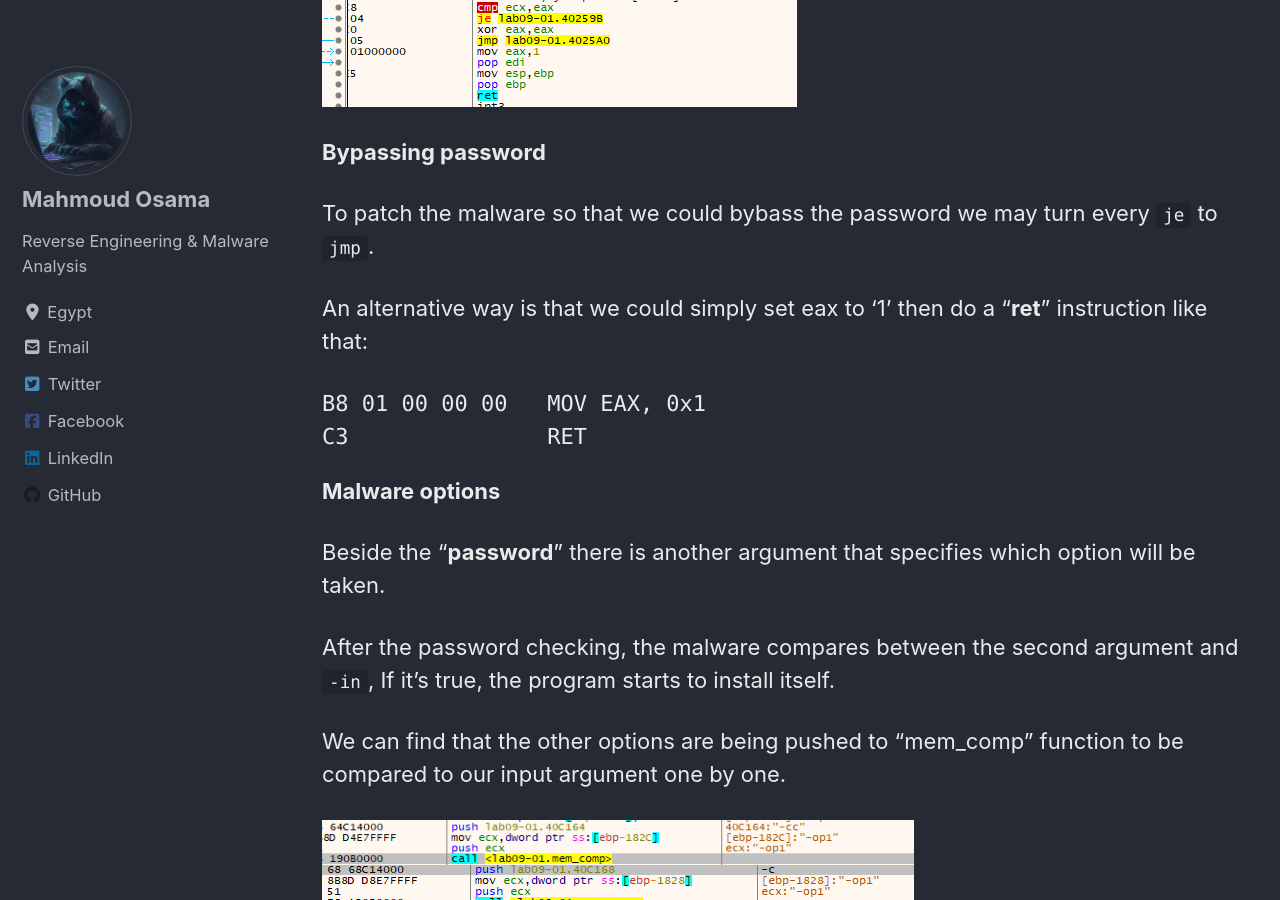
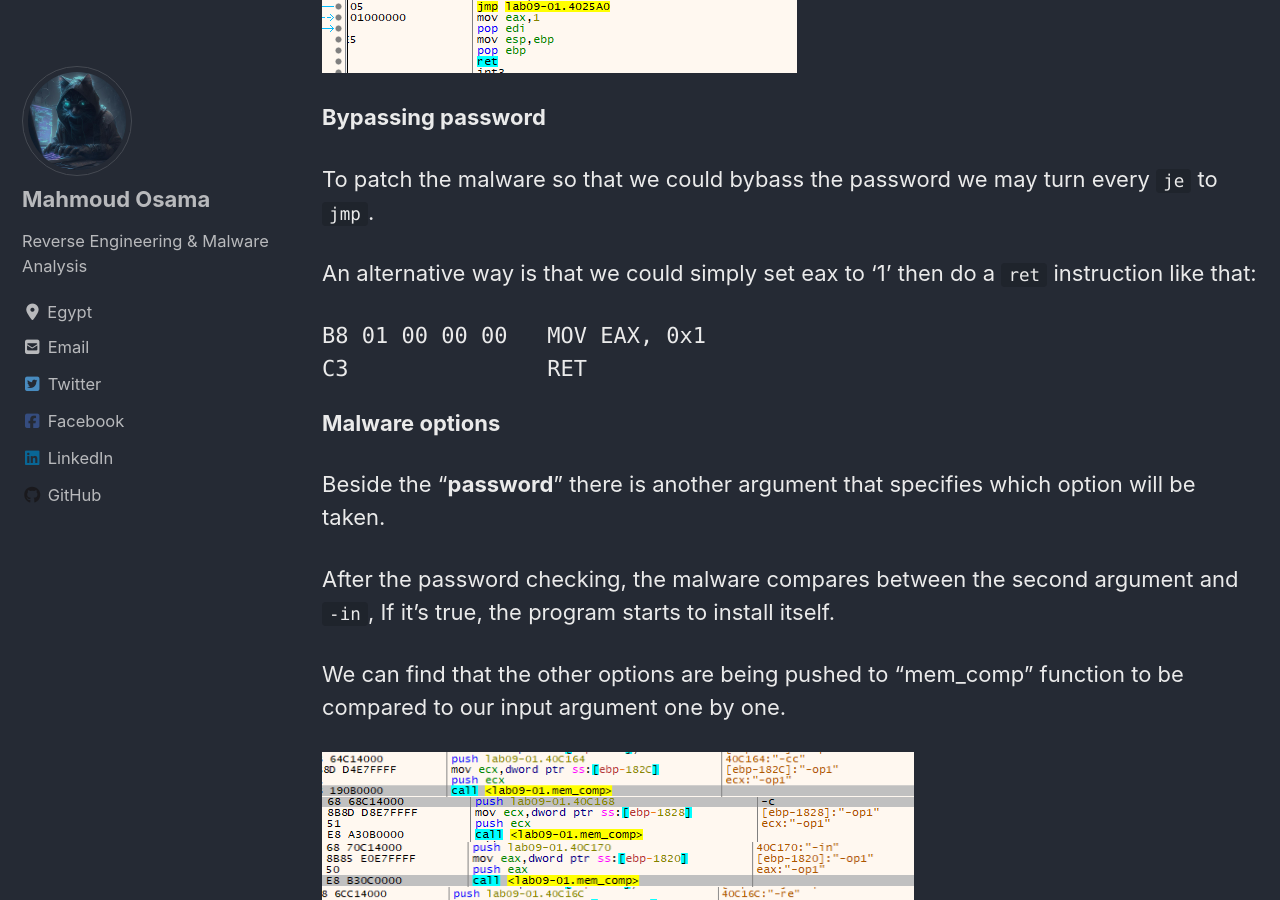
Before and after one commit to 0xS0ME0NE/0xS0ME0NE.github.io, a Jekyll site: the page built from _posts/Tutorials-Labs/2024-05-1-PMAch10.md, in a window 1280 px wide and 900 px high, scrolled down 3472 px. Built offline with Jekyll 4.4.1, drawn with Linux system fonts in a browser that asks for light colours; cached includes are drawn as plain includes; nearby versions of some CDN libraries; some of the changed text lies outside the part shown.

Commit message:
Update 2024-05-1-PMAch10.md

````diff
--- a/_posts/Tutorials-Labs/2024-05-1-PMAch10.md
+++ b/_posts/Tutorials-Labs/2024-05-1-PMAch10.md
@@ -74,7 +74,7 @@
 
 To patch the malware so that we could bybass the password we may turn every `je` to `jmp`.
 
-An alternative way is that we could simply set eax to '1' then do a "**ret**" instruction like that:
+An alternative way is that we could simply set eax to '1' then do a `ret` instruction like that:
 ```Assembly
 B8 01 00 00 00   MOV EAX, 0x1
 C3               RET
@@ -146,7 +146,9 @@
  6. What domain name does this malware use?
  7. What encoding routine is being used to obfuscate the domain name?
  8. What is the significance of the CreateProcessA call at 0x0040106E?
+
  ___
+
 
 From basic analysis we know that:
 - It's a 32-bit PE
@@ -209,7 +211,7 @@
 
  ![alt text](/assets/images/Tutorials-Labs/PMAch10/9-2-h.png)
 
-## <span style="color:#00F0FA;">**Summary**</span>
+<span style="color:#00F0FA;">**Summary**</span>
 
 The malware acts as a Reverse-Shell allowing access to this host, and then establishes a cmd process to receive commands to execute from a C2 server.
 
@@ -252,7 +254,9 @@
 - The binary prints some mysterious strings when double clicked.
 
 **Now, let's open it in IDA.**
+
 ___
+
 
 In imports window, we can see that the binary imports the following DLLs:
 
@@ -325,7 +329,7 @@
 ___
 ___
 
-**<p align="center"><span style="color:#00FFFF;">THE END</span></p>**
+<p align="center"><span style="color:#00FFFF;">THE END</span></p>
 
 
 ___
````
